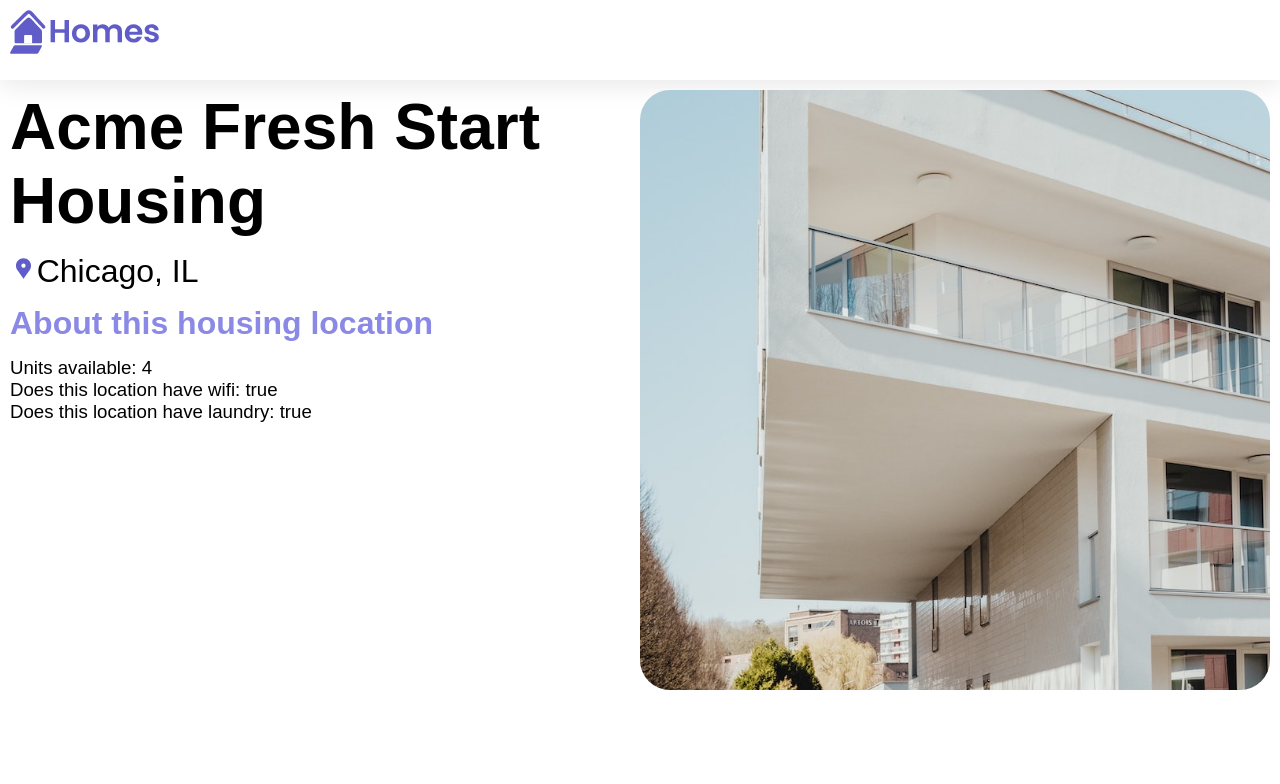
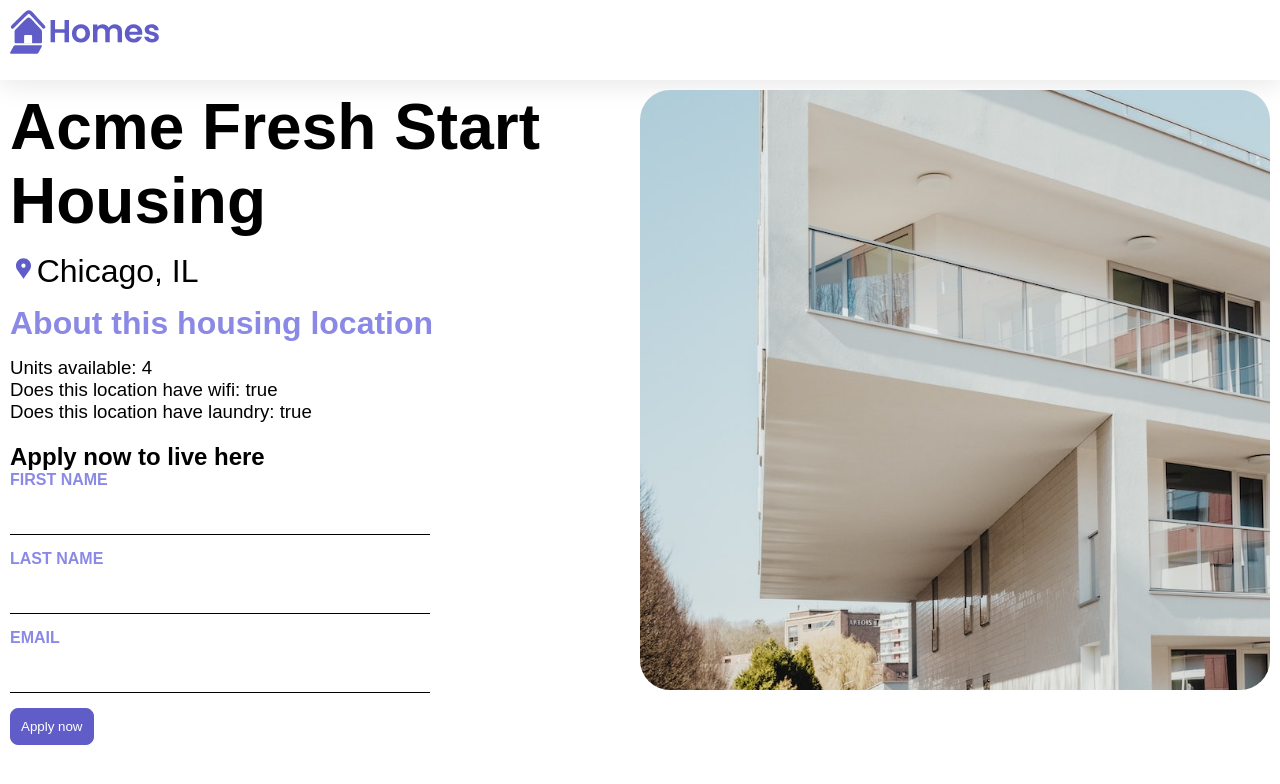
Before and after one commit to reiggrau/angular-project, an Angular app: page /details/1 in a window 1280 px wide. Shown: the top 784 px of the page. Built offline with nearby package versions, Linux system fonts and the light colour scheme.

Commit message:
Part 7: Added form

```diff
--- a/src/app/details/details.component.ts
+++ b/src/app/details/details.component.ts
@@ -3,11 +3,12 @@
 import { ActivatedRoute } from '@angular/router';
 import { HousingLocation } from '../housing-location';
 import { HousingService } from '../housing.service';
+import { FormControl, FormGroup, ReactiveFormsModule } from '@angular/forms';
 
 @Component({
   selector: 'app-details',
   standalone: true,
-  imports: [CommonModule],
+  imports: [CommonModule, ReactiveFormsModule],
   template: `
     <article>
       <img
@@ -27,6 +28,18 @@
           <li>Does this location have wifi: {{ housingLocation?.wifi }}</li>
           <li>Does this location have laundry: {{ housingLocation?.laundry }}</li>
         </ul>
+      </section>
+      <section>
+        <h2 class="section-heading">Apply now to live here</h2>
+        <form [formGroup]="applyForm" (submit)="submitApplication()">
+          <label for="first-name">First Name</label>
+          <input id="first-name" type="text" formControlName="firstName"/>
+          <label for="last-name">Last Name</label>
+          <input id="last-name" type="text" formControlName="lastName"/>
+          <label for="email">Email</label>
+          <input id="email" type="email" formControlName="email"/>
+          <button class="primary" type="submit">Apply now</button>
+        </form>
       </section>
     </article>
   `,
@@ -97,14 +110,26 @@
 })
 export class DetailsComponent {
   route: ActivatedRoute = inject(ActivatedRoute);
+  housingService: HousingService = inject(HousingService);
+  housingLocation: HousingLocation | undefined;
 
-  housingService: HousingService = inject(HousingService);
-
-  housingLocation: HousingLocation | undefined;
+  applyForm = new FormGroup({
+    firstName: new FormControl(''),
+    lastName: new FormControl(''),
+    email: new FormControl('')
+  });
 
   constructor() {
     const housingLocationId = Number(this.route.snapshot.params['id']);
 
     this.housingLocation = this.housingService.getHousingLocationById(housingLocationId);
   }
+
+  submitApplication() {
+    this.housingService.submitApplication(
+      this.applyForm.value.firstName ?? '',
+      this.applyForm.value.lastName ?? '',
+      this.applyForm.value.email ?? ''
+    );
+  }
 }
--- a/src/app/housing.service.ts
+++ b/src/app/housing.service.ts
@@ -117,4 +117,8 @@
   getHousingLocationById(id: Number) : HousingLocation | undefined {
     return this.housingLocationList.find(housingLocation => housingLocation.id === id);
   }
+
+  submitApplication(firstName: string, lastName: string, email: string) {
+    console.log(firstName, lastName, email);
+  }
 }
```
